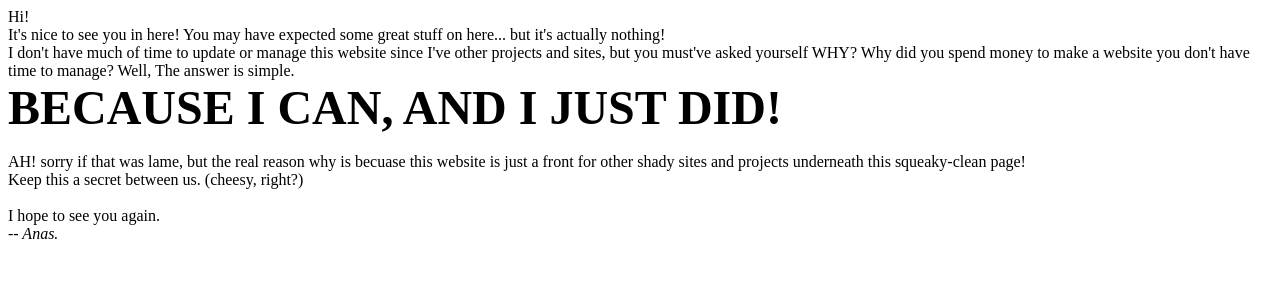
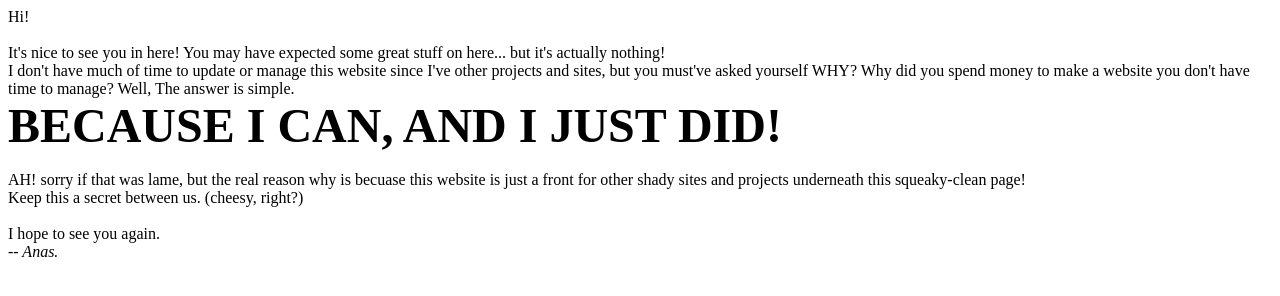
Before and after one commit to anas4a/anas4a.github.io, a plain HTML site: page index.html in a window 1280 px wide. Drawn offline with Linux system fonts and the light colour scheme.

Commit message:
Update index.html

```diff
--- a/index.html
+++ b/index.html
@@ -10,7 +10,7 @@
 
 </head>
 <body>
-Hi!<br>
+Hi!<br><br>
   It's nice to see you in here! You may have expected some great stuff on here... but it's actually nothing!<br>
 
 
```
